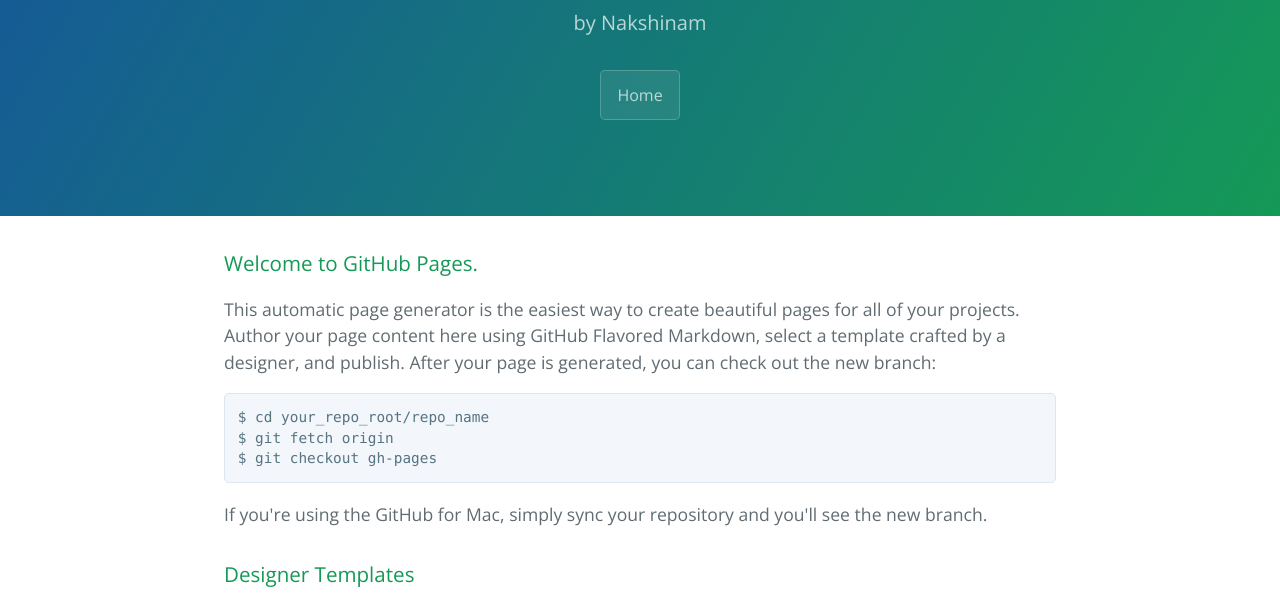
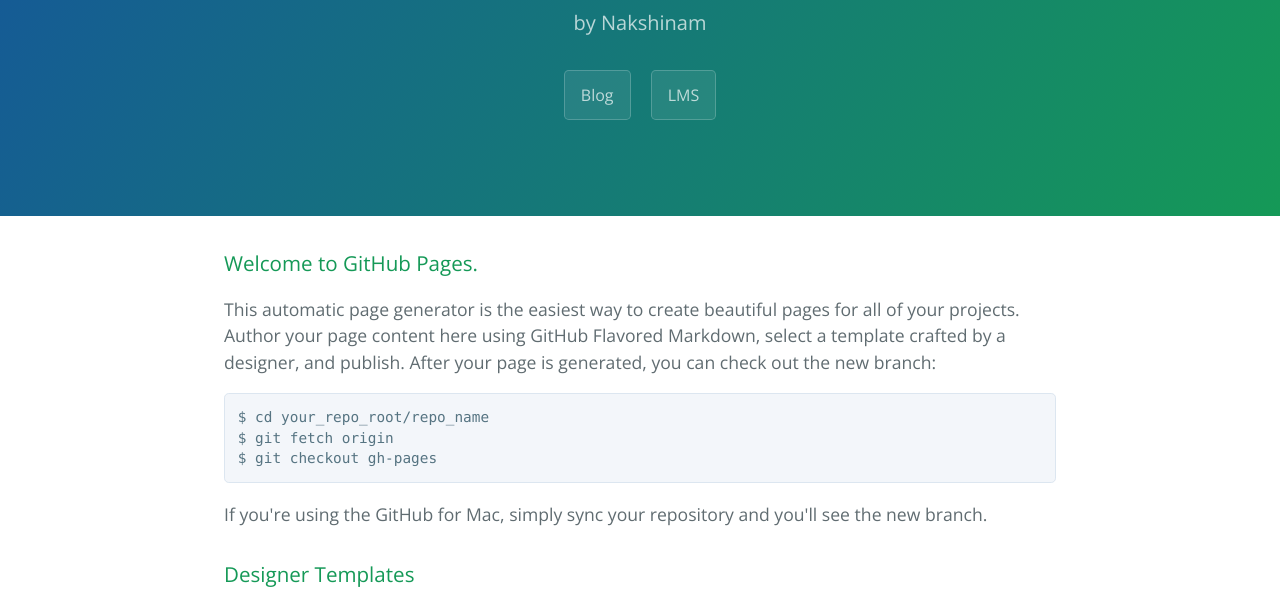
Before and after one commit to nakshinam/nakshinam.github.io, a plain HTML site: page index.html in a window 1280 px wide. Shown: the part 167-772 px from the top of the page. Drawn offline with nearby package versions, Linux system fonts and the light colour scheme.

Commit message:
Update index.html

```diff
--- a/index.html
+++ b/index.html
@@ -14,7 +14,8 @@
       <h1 class="project-name">Educational Resources</h1>
       <h2 class="project-tagline">by Nakshinam</h2>
       <section>
-      <a class="btn" href="http://www.nakshinam.com">Home</a>
+      <a class="btn" href="http://www.nakshinam.com">Blog</a>
+      <a class="btn" href="http://lms.nakshinam.com">LMS</a>
       </section>
     </section>
 
```
